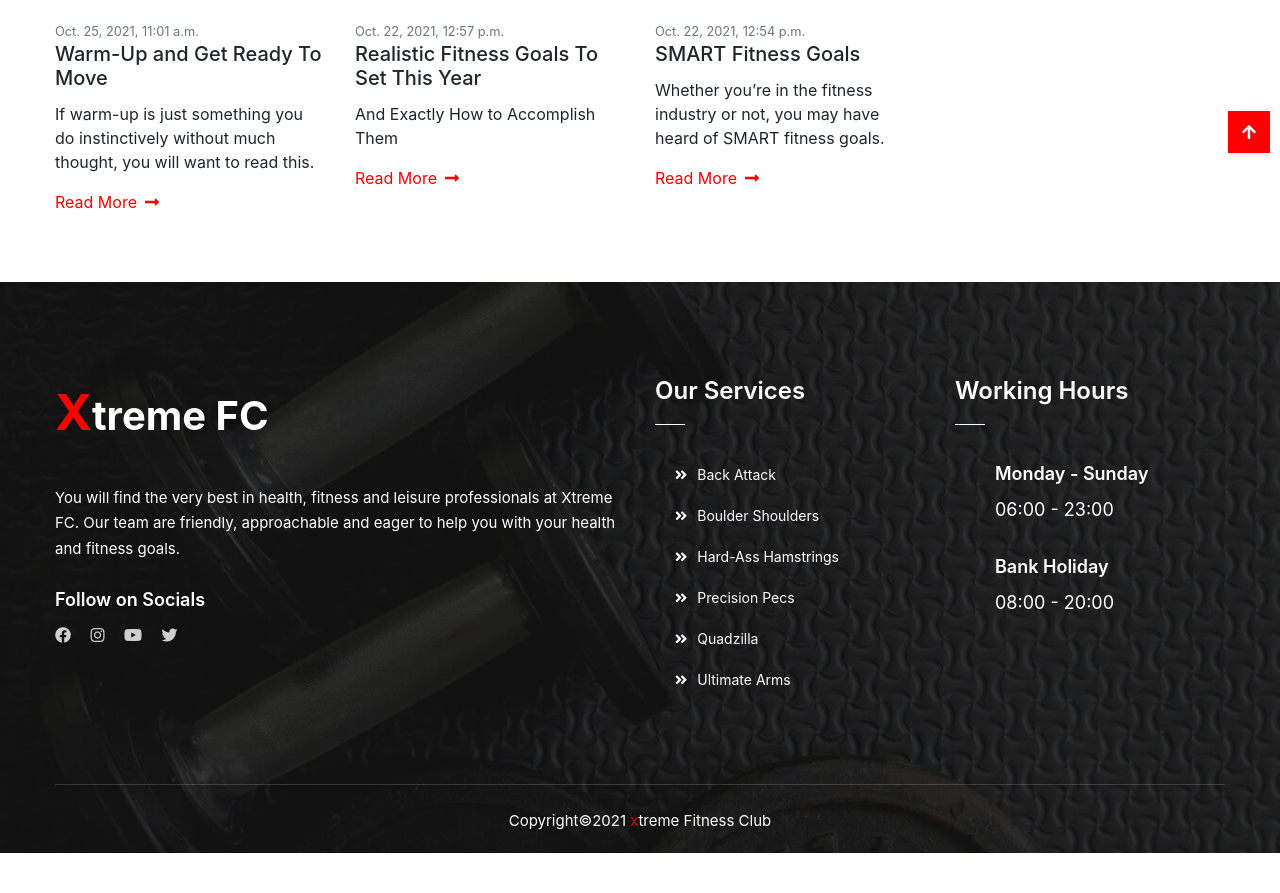
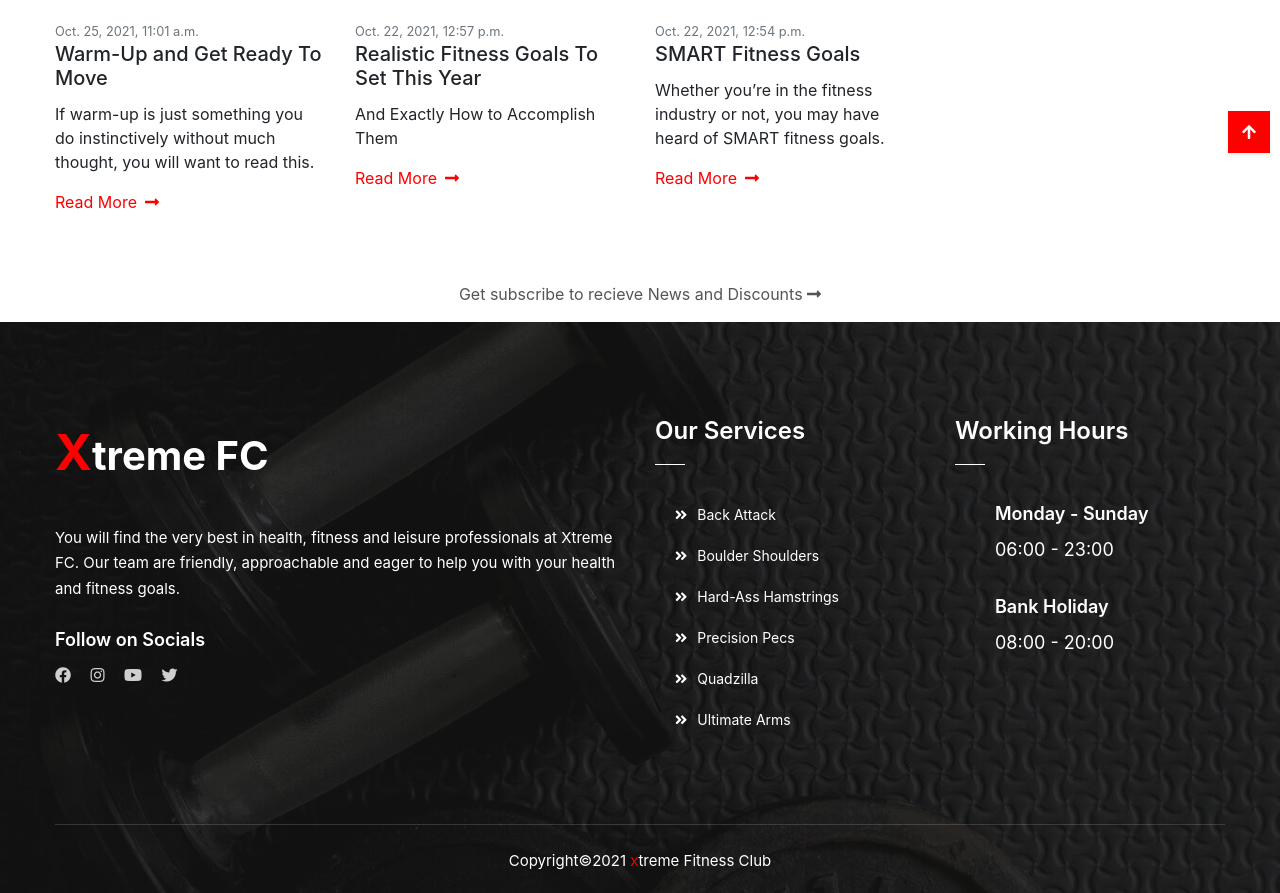
Before and after one commit to szilG/Xtreme-Fitness, a Django app: page /blog/ in a window 1280 px wide. Shown: the part 637-1530 px from the top of the page. Before the commit the page ends 1490 px from the top, so only its background shows below. Run offline with Django 3.2, Linux system fonts and the light colour scheme; data comes from the database, SQL or seed files in the repository; parts of the project's set-up code (start-up, migrations or seed data) failed here and were passed over; some libraries are stand-ins or nearby versions.

Commit message:
add subcribe button to pages

```diff
--- a/blog/templates/blog/blog.html
+++ b/blog/templates/blog/blog.html
@@ -11,6 +11,7 @@
             </div>
       </div>
       <!--End Header Image Section-->
+      <!--Start Blog Section-->
       <section class="blog-section mb-5">
             <div class="auto-container">
                   <div class="row clearfix">
@@ -33,7 +34,16 @@
                   </div>
             </div>
       </section>
-
-
+      <!--Start Blog Section-->
+      <!--Subcribe Section-->
+      <div class="container">
+            <div class="row subscribe mt-5 mb-3">
+                  <div class="col-10 offset-1 text-center">
+                        <span class="subscribe-link"><a href="{% url 'add_subscribe' %}">
+                              Get subscribe to recieve
+                              News and Discounts <i class="fas fa-long-arrow-alt-right"></i></a></span>
+                  </div>
+            </div>
+      </div>
 
 {% endblock %}
```
Also changed, not shown: bag/templates/bag/bag.html (+8 -0 lines), blog/templates/blog/blog_details.html (+10 -0 lines).
